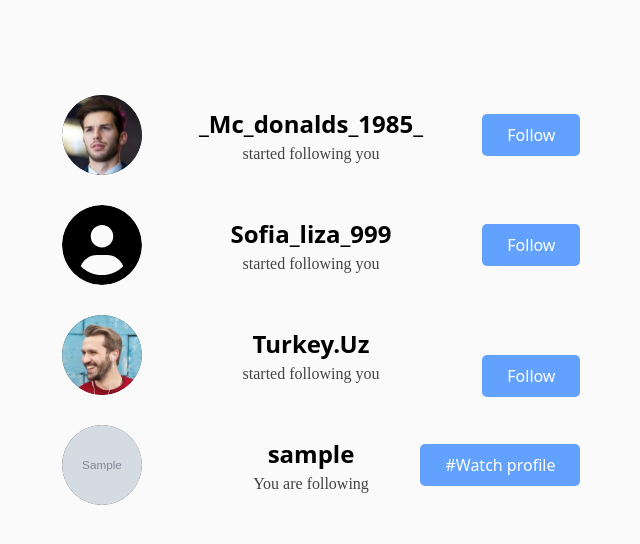
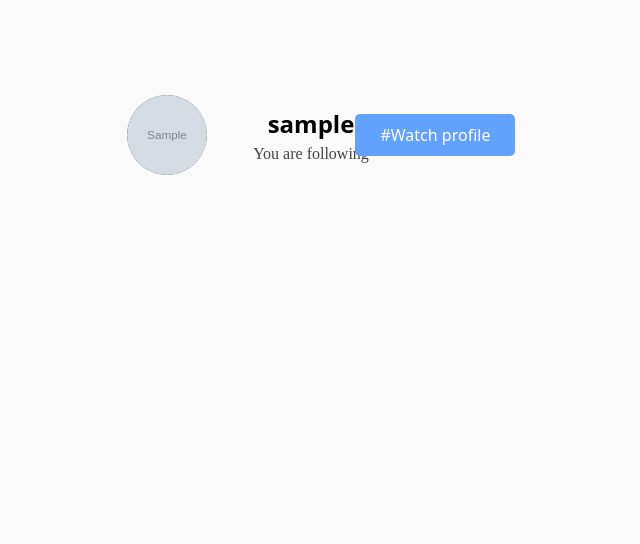
Before and after one commit to Boltaboyev/instagram, a Flask app: page /subscribings in a window 1280 px wide. Shown: the part 61-605 px from the top of the page, without its empty margins (304-944 px from the left). Run offline with Flask 2, Linux system fonts and the light colour scheme; the visitor is signed in with stand-in values (Sample User, id 1); tables that the repository leaves empty hold one stand-in row (values such as "Sample post"); grey boxes marked "Sample" are stand-in pictures.

Commit message:
post like followers followings

```diff
--- a/app.py
+++ b/app.py
@@ -20,13 +20,6 @@
 app.config['SECRET_KEY'] = 'dfjkdfohhdfiih'
 
 
-
-def get_user():
-    if "user" in session:
-        username = Users.query.filter_by(name=session['user']).first()
-        return username
-
-
 def get_current_user():
     user_query = None
     if 'user' in session:
@@ -35,10 +28,17 @@
         user_query = user
     return user_query
 
+
 @app.route('/')
 def home():
     user = get_current_user()
-    return render_template('home.html', user=user)
+    if user:
+        users = Users.query.all()
+        owner = Subscriptions.query.filter_by(
+            subscriptions_owner2=user.id).all()
+
+        return render_template('home.html', user=user, users=users, owner=owner)
+    return redirect(url_for('login'))
 
 
 @app.route('/login', methods=['POST', 'GET'])
@@ -53,7 +53,6 @@
                 return redirect(url_for('home'))
             return redirect(url_for('login'))
     return render_template('login.html')
-
 
 
 @app.route('/register', methods=['POST', 'GET'])
@@ -114,19 +113,23 @@
     current_user = get_current_user()
     follow = Subscriptions(owner_id=current_user.id,
                            subscriptions_owner2=subscribed_id)
+    be_followed = Subscriptions(owner_id=subscribed_id,
+                                subscribers_owner2=current_user.id)
     db.session.add(follow)
+    db.session.add(be_followed)
     db.session.commit()
     return redirect(url_for('home'))
 
 
-@app.route('/like/<int:liked_id>')
-def like(liked_id):
+@app.route('/like/<int:post_id>')
+def like(post_id):
     current_user = get_current_user()
     like = Likes(owner_id=current_user.id,
-                 like_owner=liked_id)
-    if like:
-        db.session.delete(Likes.query.filter_by(owner_id=current_user.id,
-                                                like_owner=liked_id).first())
+                 like_owner=post_id)
+    like2 = Likes.query.filter_by(owner_id=current_user.id,
+                                  like_owner=post_id).first()
+    if like2:
+        db.session.delete(like2)
     else:
         db.session.add(like)
     db.session.commit()
@@ -138,7 +141,7 @@
     return render_template('explore.html')
 
 
-@app.route('/user',methods=["POST","GET"])
+@app.route('/user', methods=["POST", "GET"])
 def user():
     user = get_current_user()
     posts = Posts.query.filter_by(post_owner=user.id).all()
@@ -150,10 +153,10 @@
         photo.save(os.path.join("static/img/person", filename))
         file_url = "static/img/person"
         result = file_url+'/'+filename
-        Users.query.filter_by(id=user.id).update({"img":result})
+        Users.query.filter_by(id=user.id).update({"img": result})
         db.session.commit()
-        return redirect(url_for('user',user=user))
-    return render_template('user.html',user=user,posts=posts)
+        return redirect(url_for('user', user=user))
+    return render_template('user.html', user=user, posts=posts)
 
 
 @app.route('/remove_img')
@@ -162,7 +165,7 @@
     dele_img = Users.query.filter_by(id=user.id).first()
     dele_img.img = None
     db.session.commit()
-    return render_template('user.html',user=user)
+    return render_template('user.html', user=user)
 
 
 @app.route('/logout')
@@ -171,7 +174,7 @@
     return redirect(url_for('home'))
 
 
-@app.route('/posts',methods=["POST",'GET'])
+@app.route('/posts', methods=["POST", 'GET'])
 def add_post():
     user = get_current_user()
 
@@ -182,10 +185,11 @@
         photo.save(os.path.join("static/img/person", filename))
         file_url = "static/img/person"
         result = file_url+'/'+filename
-        add = Posts(post_img=result, post_owner=user.id,post_comment=comment)
+        add = Posts(post_img=result, post_owner=user.id, post_comment=comment)
         db.session.add(add)
         db.session.commit()
-    return redirect(url_for("home"))
+    return redirect(url_for("user"))
+
 
 manager = Manager(app)
 manager.add_command('db', MigrateCommand)
--- a/models.py
+++ b/models.py
@@ -20,7 +20,9 @@
     password = db.Column(db.String())
     img = db.Column(db.String(), nullable=True)
     subscriptions = db.relationship(
-        'Subscriptions', backref='subscriptions_owner')
+        'Subscriptions', backref='subscriptions_owner', foreign_keys='Subscriptions.subscriptions_owner2')
+    subscribers = db.relationship(
+        'Subscriptions', backref='subscribers_owner', foreign_keys='Subscriptions.subscribers_owner2')
     posts = db.relationship("Posts", backref="posts_owner")
 
 
@@ -45,3 +47,4 @@
     id = db.Column(db.Integer, primary_key=True)
     owner_id = db.Column(db.Integer)
     subscriptions_owner2 = db.Column(db.Integer, db.ForeignKey('users.id'))
+    subscribers_owner2 = db.Column(db.Integer, db.ForeignKey('users.id'))
--- a/templates/follow.html
+++ b/templates/follow.html
@@ -4,54 +4,7 @@
 {% block section %}
     <section class="followers">
         <div class="container">
-            <div class="follow_box">
 
-                <div class="fw_item">
-
-                    <div class="fw_img">
-                        <img src="../static/img/person/pic-3.png" alt="">
-                    </div>
-
-                    <div class="fw_txt">
-                        <h2>_Mc_donalds_1985_</h2>
-                        <p>started following you</p>
-                    </div>
-
-                    <a href="#">Follow</a>
-                </div>
-
-
-                <div class="fw_item">
-
-                    <div class="fw_img">
-                        <!-- <img src="../static/img/person/pic-4.png" alt=""> -->
-                    </div>
-                    <div class="fw_txt">
-                        <h2>Sofia_liza_999</h2>
-                        <p>started following you</p>
-                    </div>
-
-                    <a href="#">Follow</a>
-                </div>
-
-
-                <div class="fw_item">
-
-                    <div class="fw_img">
-                        <img src="../static/img/person/pic-1.png" alt="">
-                    </div>
-
-                    <div class="fw_txt">
-                        <h2>Turkey.Uz</h2>
-                        <p>started following you</p>
-                    </div>
-
-                    <div class="fw_link">
-                        <a href="#">Follow</a>
-                    </div>
-                </div>
-
-            </div>
 
             {% if current_user %}
                 {% for user in users %}
--- a/templates/followers.html
+++ b/templates/followers.html
@@ -12,7 +12,7 @@
                                 <div class="fw_item">
 
                                     <div class="fw_img">
-                                        <img src="../static/img/person/pic-3.png" alt="">
+                                        <img src="{{user.img}}" alt="">
                                     </div>
 
                                     <div class="fw_txt">
```
Also changed, not shown: templates/home.html (+25 -6 lines), templates/user.html (+10 -9 lines), static/css/style.css (line endings or trailing spaces), static/img/person/83324.jpg (added), static/img/person/8baa3aa03727d7181676e8220e7c29e1.jpg (added), static/img/person/Brown-lion-Silvia-Ribeiro-scopio-300x150.jpg (added), static/img/person/CUZj13F8U5THG5sO5qcxeqp2mbDFgCfE.jpeg (added), static/img/person/HT6ASeL9xT0AyDTWjNTfbgkTROu6oCac.jpeg (added).
